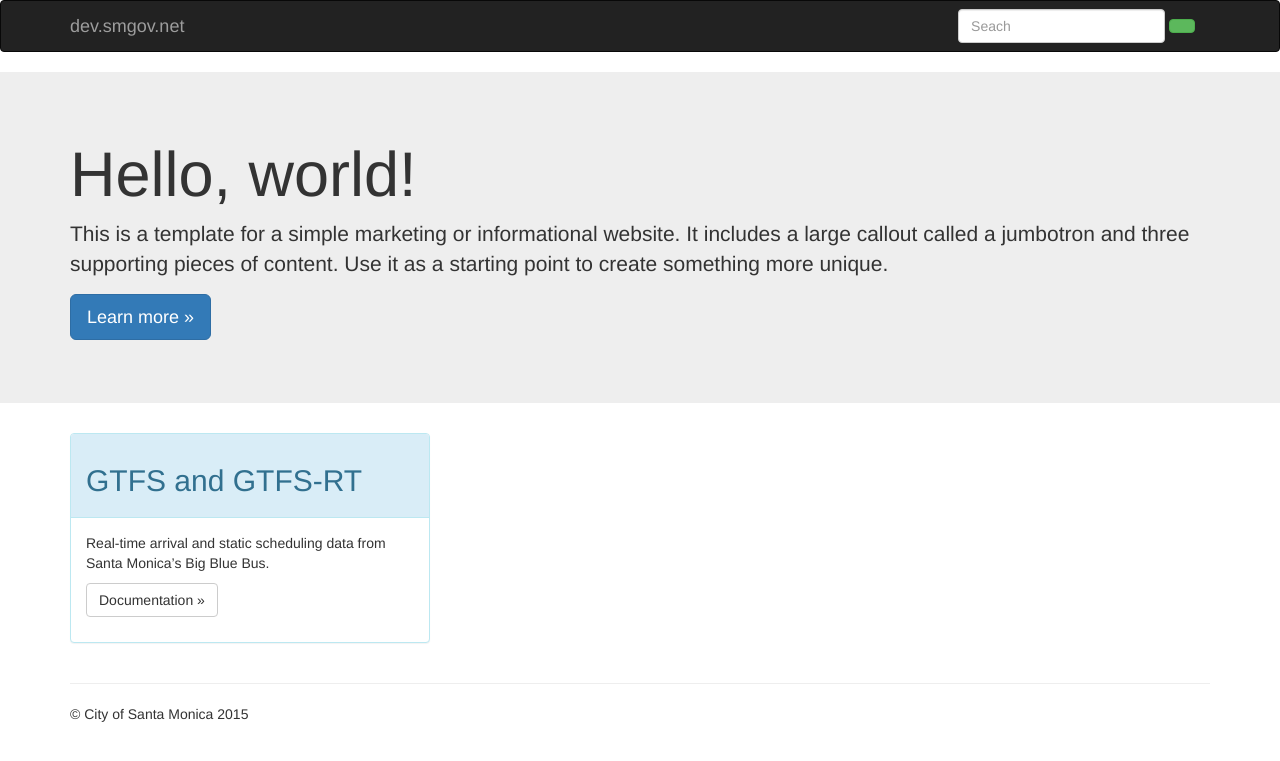
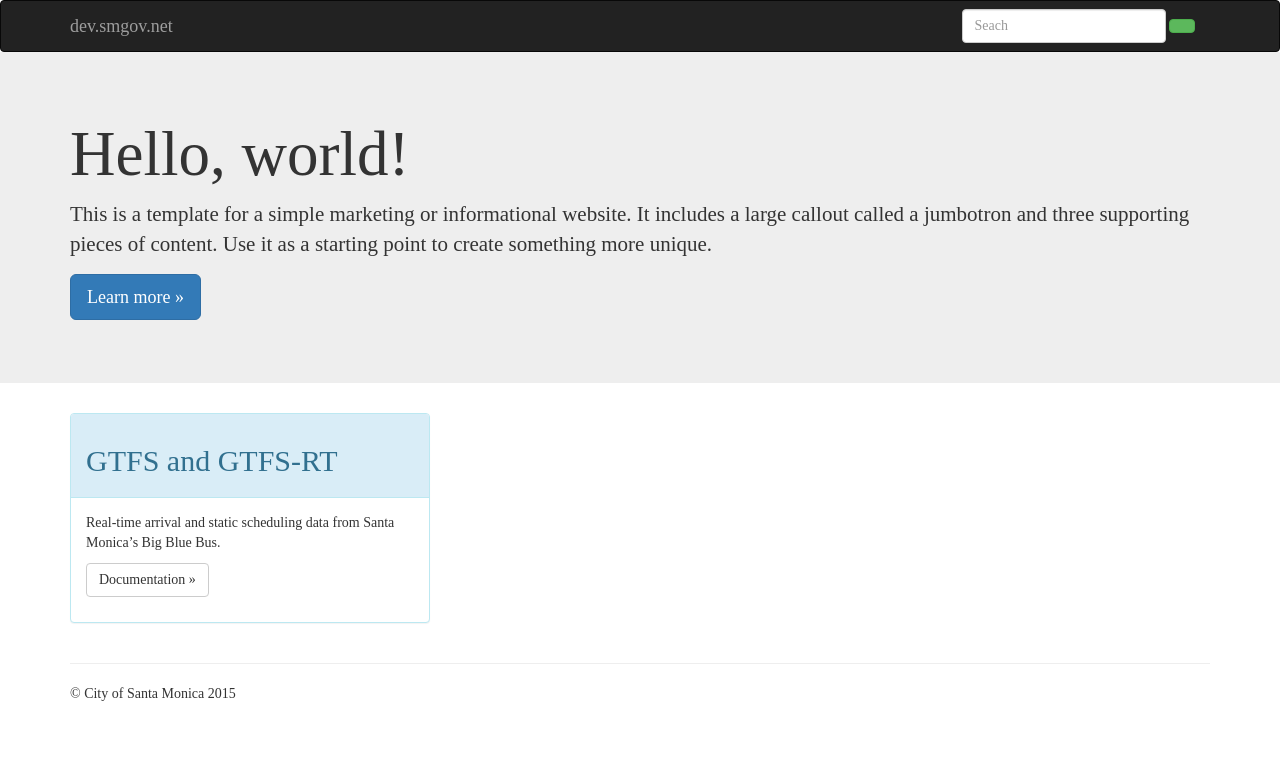
Before and after one commit to CityofSantaMonica/open.smgov.net, a Jekyll site: the page built from index.html, in a window 1280 px wide. Shown: the top 761 px of the page. Built offline with Jekyll 4.4.1, drawn with Linux system fonts in a browser that asks for light colours; nearby versions of some CDN libraries.

Commit message:
adding styles

```diff
--- a/_config.yml
+++ b/_config.yml
@@ -1,3 +1,5 @@
+url: http://dev.smgov.net
+
 collections:
   - sources
 
--- a/_layouts/default.html
+++ b/_layouts/default.html
@@ -7,7 +7,14 @@
 
   <title>City of Santa Monica Developer Portal</title>
 
+  <script src="//use.typekit.net/qza1fze.js"></script>
+  <script>try{Typekit.load();}catch(e){}</script>
+
   <link rel="stylesheet" href="https://maxcdn.bootstrapcdn.com/bootstrap/3.3.5/css/bootstrap.min.css">
+  <link rel="stylesheet" href="css/main.css">
+
+  <link rel="canonical" href="{{ page.url | replace:'index.html','' | prepend: site.baseurl | prepend: site.url }}">
+  <link rel="shortcut icon" href="assets/favicon.ico">
 </head>
 <body>
   {% include navbar.html %}
--- /dev/null
+++ b/_sass/variables.scss
@@ -0,0 +1 @@
+$bodyFont: "myriad-pro";
--- /dev/null
+++ b/css/main.scss
@@ -0,0 +1,13 @@
+---
+---
+@charset "utf-8";
+
+@import "variables";
+
+body {
+  font-family: $bodyFont;
+}
+
+.navbar {
+  margin-bottom: 0;
+}
```
Also changed, not shown: assets/favicon.ico (added).
